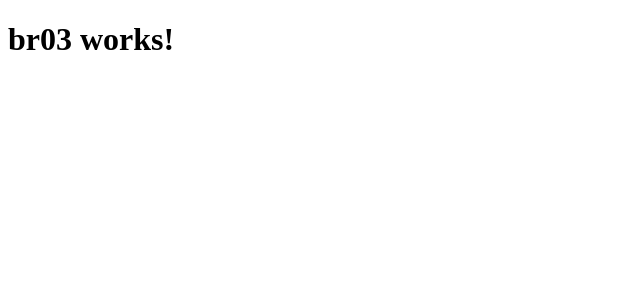
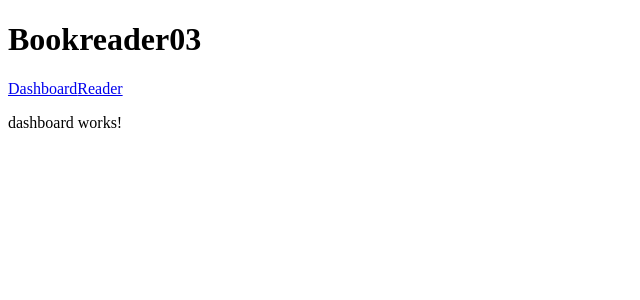
Before and after one commit to snew3687/bookreader03, an Angular app: page /dashboard in a window 1280 px wide. Shown: the top 300 px of the page, without its empty margins (0-640 px from the left). Built offline with nearby package versions, Linux system fonts and the light colour scheme.

Commit message:
Added skeleton main components: 1. Dashboard and Reader 2. Defined app routing module 3. Implemented navigation betwen main components

```diff
--- a/src/app/app.component.html
+++ b/src/app/app.component.html
@@ -1,3 +1,6 @@
 <h1>
   {{title}}
 </h1>
+<a routerLink="/dashboard" routerLinkActive="active">Dashboard</a>
+<a routerLink="/reader" routerLinkActive="active">Reader</a>
+<router-outlet></router-outlet>
--- a/src/app/app.component.ts
+++ b/src/app/app.component.ts
@@ -6,5 +6,5 @@ import { Component } from '@angular/core';
   styleUrls: ['./app.component.css']
 })
 export class AppComponent {
-  title = 'br03 works!';
+  title = 'Bookreader03';
 }
--- /dev/null
+++ b/src/app/dashboard/dashboard.component.html
@@ -0,0 +1,3 @@
+<p>
+  dashboard works!
+</p>
--- /dev/null
+++ b/src/app/dashboard/dashboard.component.ts
@@ -0,0 +1,15 @@
+import { Component, OnInit } from '@angular/core';
+
+@Component({
+  selector: 'br03-dashboard',
+  templateUrl: './dashboard.component.html',
+  styleUrls: ['./dashboard.component.css']
+})
+export class DashboardComponent implements OnInit {
+
+  constructor() { }
+
+  ngOnInit() {
+  }
+
+}
--- /dev/null
+++ b/src/app/reader/reader.component.html
@@ -0,0 +1,3 @@
+<p>
+  reader works!
+</p>
--- /dev/null
+++ b/src/app/reader/reader.component.ts
@@ -0,0 +1,15 @@
+import { Component, OnInit } from '@angular/core';
+
+@Component({
+  selector: 'br03-reader',
+  templateUrl: './reader.component.html',
+  styleUrls: ['./reader.component.css']
+})
+export class ReaderComponent implements OnInit {
+
+  constructor() { }
+
+  ngOnInit() {
+  }
+
+}
--- a/tslint.json
+++ b/tslint.json
@@ -64,10 +64,12 @@
       "check-whitespace"
     ],
     "prefer-const": true,
+    /******* Commented out to avoid lint errors on VsCode-generated import statements
     "quotemark": [
       true,
       "single"
     ],
+    **********/
     "radix": true,
     "semicolon": [
       "always"
```
Also changed, not shown: src/app/app-routing.module.ts (added, +17 -0 lines), src/app/app.module.ts (+8 -2 lines), src/app/dashboard/dashboard.component.css (added), src/app/reader/reader.component.css (added), 2 other files (tests, documents, lock files or other folders).
